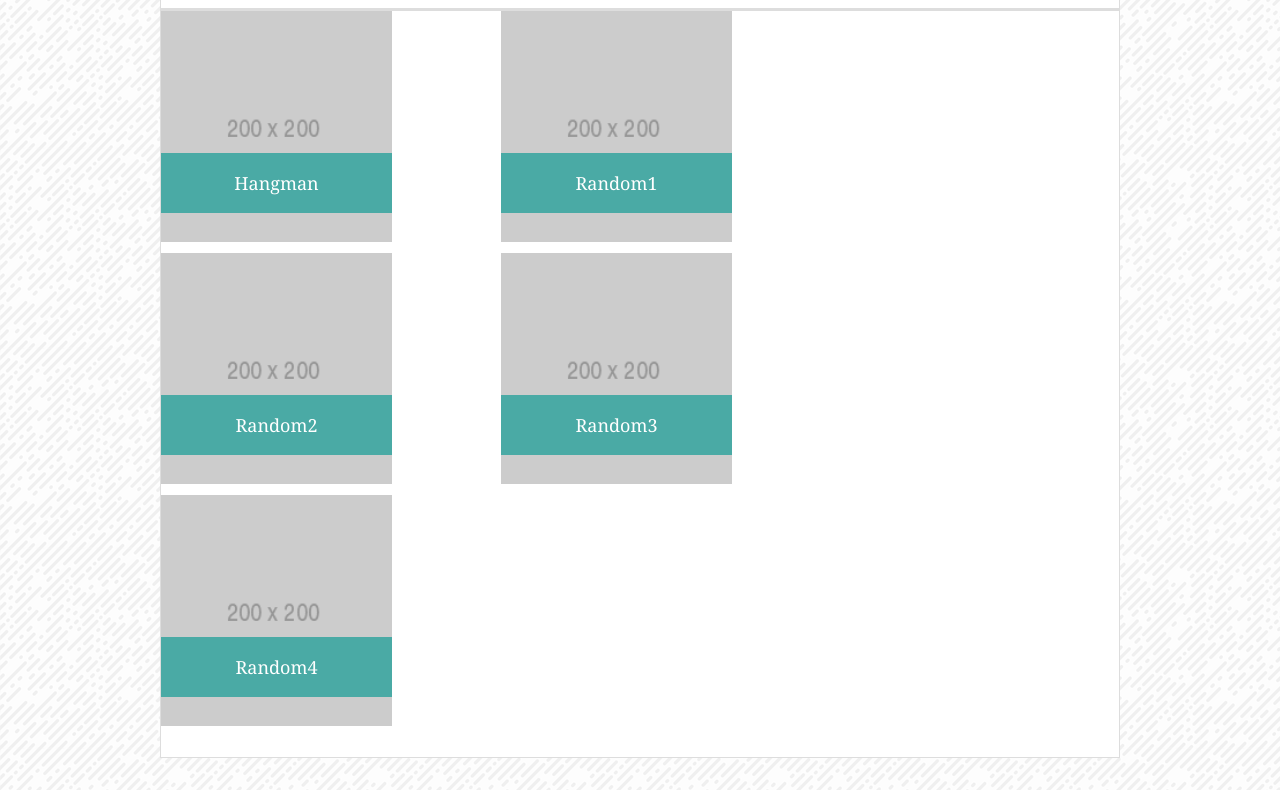
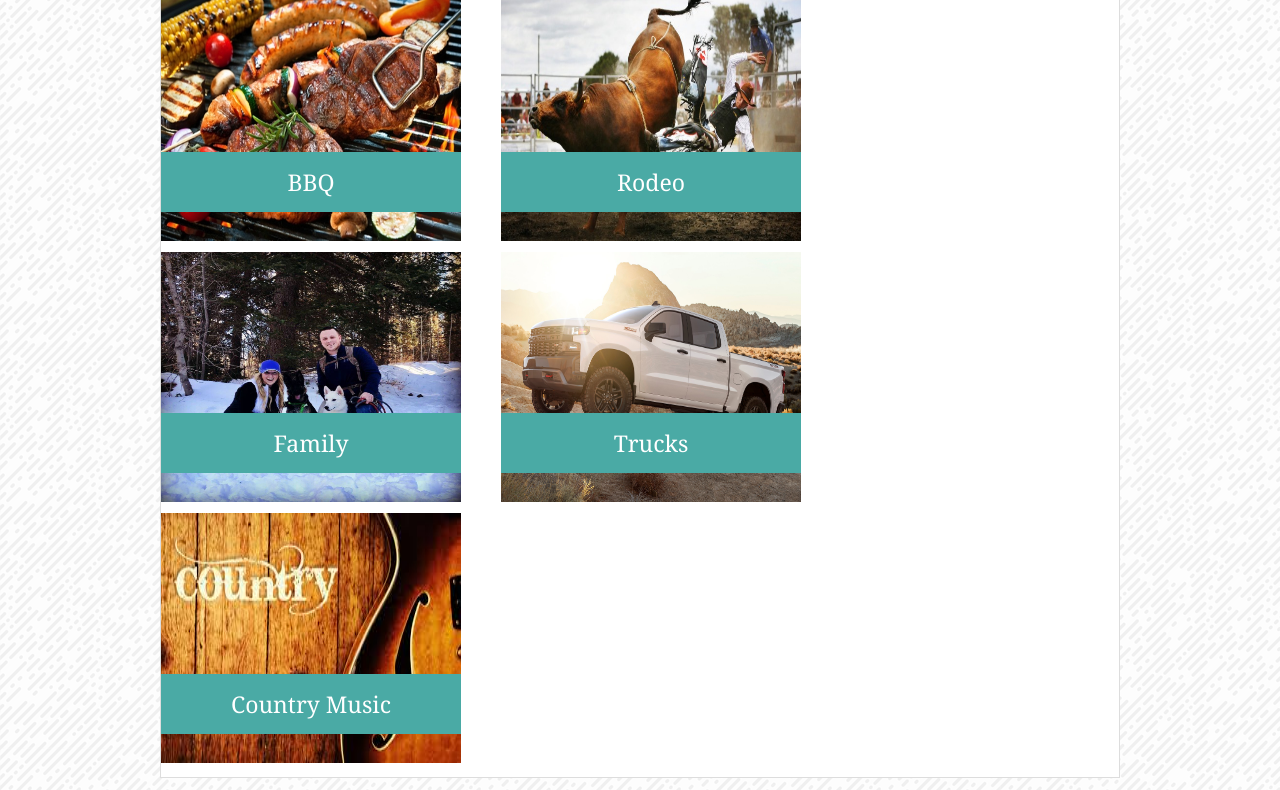
Before and after one commit to jrheap/jrheap.github.io, a plain HTML site: page portfolio.html in a window 1280 px wide. Shown: the part 252-1042 px from the top of the page. Drawn offline with Linux system fonts and the light colour scheme.

Commit message:
12:04 4/21

```diff
--- a/assets/css/style.css
+++ b/assets/css/style.css
@@ -24,7 +24,7 @@ section.wrapper {
     padding-top: 30px;
     clear: both;
     border: 1px solid #dddddd;
-    height: 850px;
+    height: 870px;
 
 
 }
@@ -73,7 +73,7 @@ h1 {
     font-size: 30px;
     line-height: 49px;
     border-bottom: 3px solid #ddd;
-    padding-bottom: 20px;
+    padding-bottom: 20px 0px;
 }
 
 h1:hover {
@@ -155,6 +155,7 @@ nav a:hover {
 #picture {
     overflow:auto;
     width: 300px;
+    /* height: 300px; */
     position: relative;
     float: left;
     margin-right: 20px 0 25 px;
@@ -166,8 +167,9 @@ nav a:hover {
 }
 
 #picture img {
-    width: 77%;
+    width: 100%;
     border: 0 none;
+    height: 250px;
 
 }
 
@@ -179,10 +181,27 @@ nav a:hover {
      position: absolute;
      bottom: 40px;
      padding: 15px;
-     width: 77%;
+     width: 100%;
      line-height: 30px;
      margin-bottom: 0;
      font-weight: 300;
+     font-size: 23px;
+}
+
+h2:hover {
+    opacity: 0;
+}
+h3:hover{
+    opacity: 0;
+}
+h4:hover{
+    opacity: 0;}
+
+h5:hover{
+    opacity: 0;
+}
+h6:hover{
+     opacity: 0;
 }
 
 /* contact */
--- a/portfolio.html
+++ b/portfolio.html
@@ -37,25 +37,25 @@
             Portfolio
      </h1>
     <div id="picture">
-        <img src="assets/images/200x200.png" alt="Placeholder" class="yellow">
-        <h2>Hangman</h2>
+        <img src="assets/images/bbq_cookout_nyc_party-outdoor_festivals_nyc.jpg" alt="Placeholder" class="yellow">
+        <h2>BBQ</h2>
     </div>
     <div id="picture">
-        <img src="assets/images/200x200.png" alt="Placeholder" class="yellow">
-        <h3>Random1</h3>
+        <img src="assets/images/1453262043542.jpg" alt="Placeholder" class="yellow">
+        <h3>Rodeo</h3>
     </div>
 
     <div id="picture">
-        <img src="assets/images/200x200.png" alt="Placeholder" class="yellow">
-        <h4>Random2</h4>
+        <img src="assets/images/26239775_10209699612238857_2351447121738028919_n.jpg" alt="Placeholder" class="yellow">
+        <h4>Family</h4>
     </div>
     <div id="picture">
-        <img src="assets/images/200x200.png" alt="Placeholder" class="yellow">
-        <h5>Random3</h5>
+        <img src="assets/images/2019-Chevrolet-Silverado-008.jpg" alt="Placeholder" class="yellow">
+        <h5>Trucks</h5>
     </div>
     <div id="picture">
-        <img src="assets/images/200x200.png" alt="Placeholder" class="yellow">
-        <h6>Random4</h6>
+        <img src="assets/images/images.jpg" alt="Placeholder" class="yellow">
+        <h6>Country Music</h6>
     </div>
   </section>
 
```
Also changed, not shown: assets/images/1453262043542.jpg (added), assets/images/20070705-Emerald-Green.jpg (added), assets/images/2019-Chevrolet-Silverado-008.jpg (added), assets/images/26239775_10209699612238857_2351447121738028919_n.jpg (added), assets/images/bbq_cookout_nyc_party-outdoor_festivals_nyc.jpg (added), assets/images/images.jpg (added).
